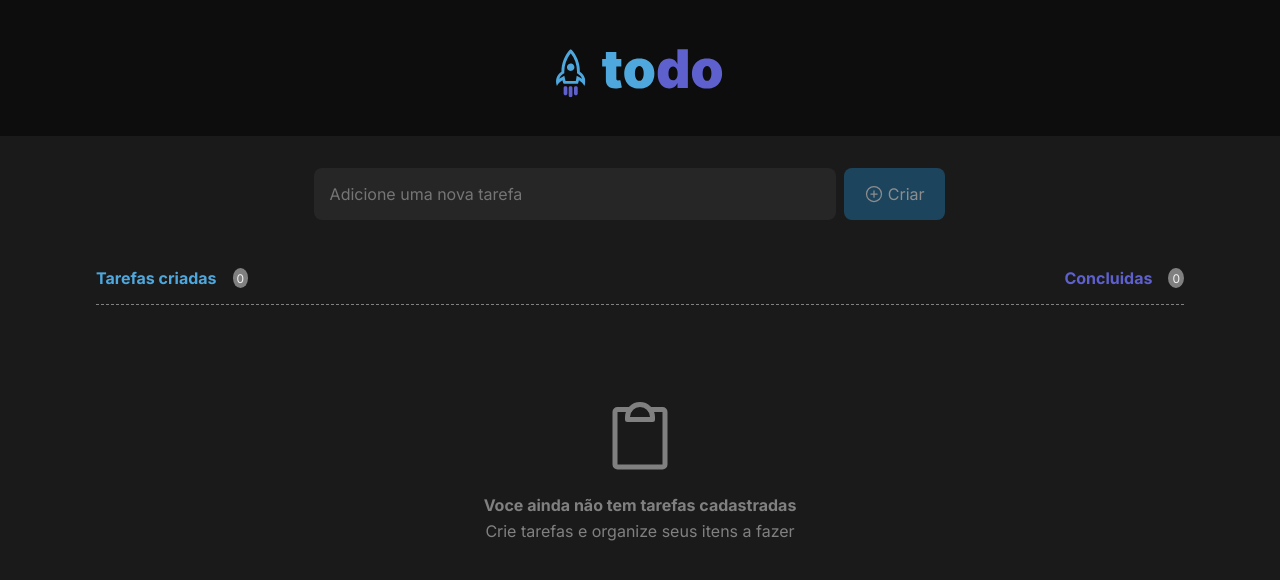
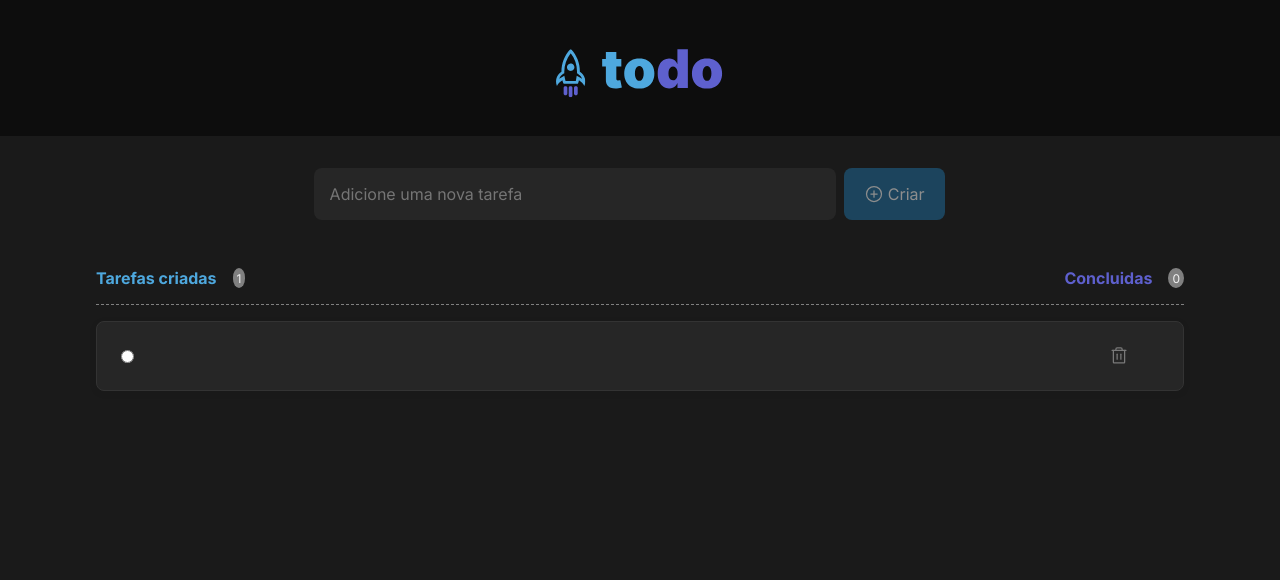
Before and after one commit to felipprodrigues/todo-app, a React (Vite) app in the folder app/: page / in a window 1280 px wide. Shown: the top 580 px of the page. Built offline with nearby package versions, Linux system fonts and the light colour scheme.

Commit message:
fix to input function

```diff
--- a/app/src/App.tsx
+++ b/app/src/App.tsx
@@ -13,40 +13,38 @@ interface TasksType {
   content: string;
 }
 
+interface RadioState {
+  radio: boolean
+}
+
 function App() {
   const [inputValue, setInputValue] = useState('');
-  const [tasks, setTasks] = useState<TasksType[]>([]);
-  const [radio, setRadio] = useState(null)
+  const [tasks, setTasks] = useState<TasksType[]>([
+    {
+      id: '',
+      radioInput: false,
+      content: '',
+    }
+  ]);
+  const [radio, setRadio] = useState<RadioState[]>([])
 
   const handleChange = (event: ChangeEvent<HTMLInputElement>) => {
+    event.target.setCustomValidity('')
     setInputValue(event.target.value);
   };
 
-  function handleRadioState(event: any) {
-    const checked = event.target.checked;
-    const uniqueId = event.currentTarget.id;
-    const updateTask = tasks.map((item: any) => {
-      if(item.id === uniqueId) {
-        console.log(uniqueId, 'aqui')
+  function handleRadioState(id: string) {
+    setRadio((prevRadio: any) => {
+      if (prevRadio.includes(id)) {
+        // Remove the ID from the radio state if already present
+        console.log(prevRadio, 'if condition')
+        return prevRadio.filter((radioId: any) => radioId !== id);
+      } else {
+        // Add the ID to the radio state if not already present
+        console.log(prevRadio, 'else condition')
+        return [...prevRadio, id];
       }
-      return console.log(item, '123')
-    })
-
-    updateTask
-    // const updatedTasks = tasks.map((item: any) => {
-    //   console.log(item, '123')
-    // }
-
-    // setTasks(prev => prev === uniqueId ? null : checked);
-
-    // const checked = event.target.checked;
-
-
-    // const uniqueId = event.currentTarget.id
-
-    // console.log(uniqueId, 'aqui o checked')
-
-    // setRadio(prev => prev === uniqueId ? null : checked);
+    });
   }
 
   function handleDelete(el: any) {
--- a/app/src/components/List.tsx
+++ b/app/src/components/List.tsx
@@ -2,7 +2,14 @@ import styles from '../styles/Lists.module.css'
 import { Trash } from 'phosphor-react'
 import {ContentProps} from './Content'
 
-export function List({tasks, handleRadioState, radio, handleDelete, handleInvalidTask, inputValue}: ContentProps) {
+export function List({
+  tasks,
+  handleRadioState,
+  radio,
+  handleDelete,
+  handleInvalidTask,
+  inputValue
+  }: ContentProps) {
 
   return (
     <>
@@ -14,9 +21,8 @@ export function List({tasks, handleRadioState, radio, handleDelete, handleInvali
           >
 
             <label
-              className={`${styles.label} ${radio === true ? styles.isStrikeThrough : ''}`}
+              className={`${styles.label} ${radio.includes(item.id) ? styles.isStrikeThrough : ''}`}
               htmlFor={item.content}
-
             >
               <input
                 id={item.content}
@@ -24,8 +30,8 @@ export function List({tasks, handleRadioState, radio, handleDelete, handleInvali
                 type="radio"
                 className={styles.input}
                 value={inputValue}
-                checked={radio === item.content}
-                onChange={(event) => handleRadioState(event)}
+                checked={radio === item.id}
+                onChange={() => handleRadioState(item.id)}
                 onInvalid={handleInvalidTask}
               />
               {item.content}
```
